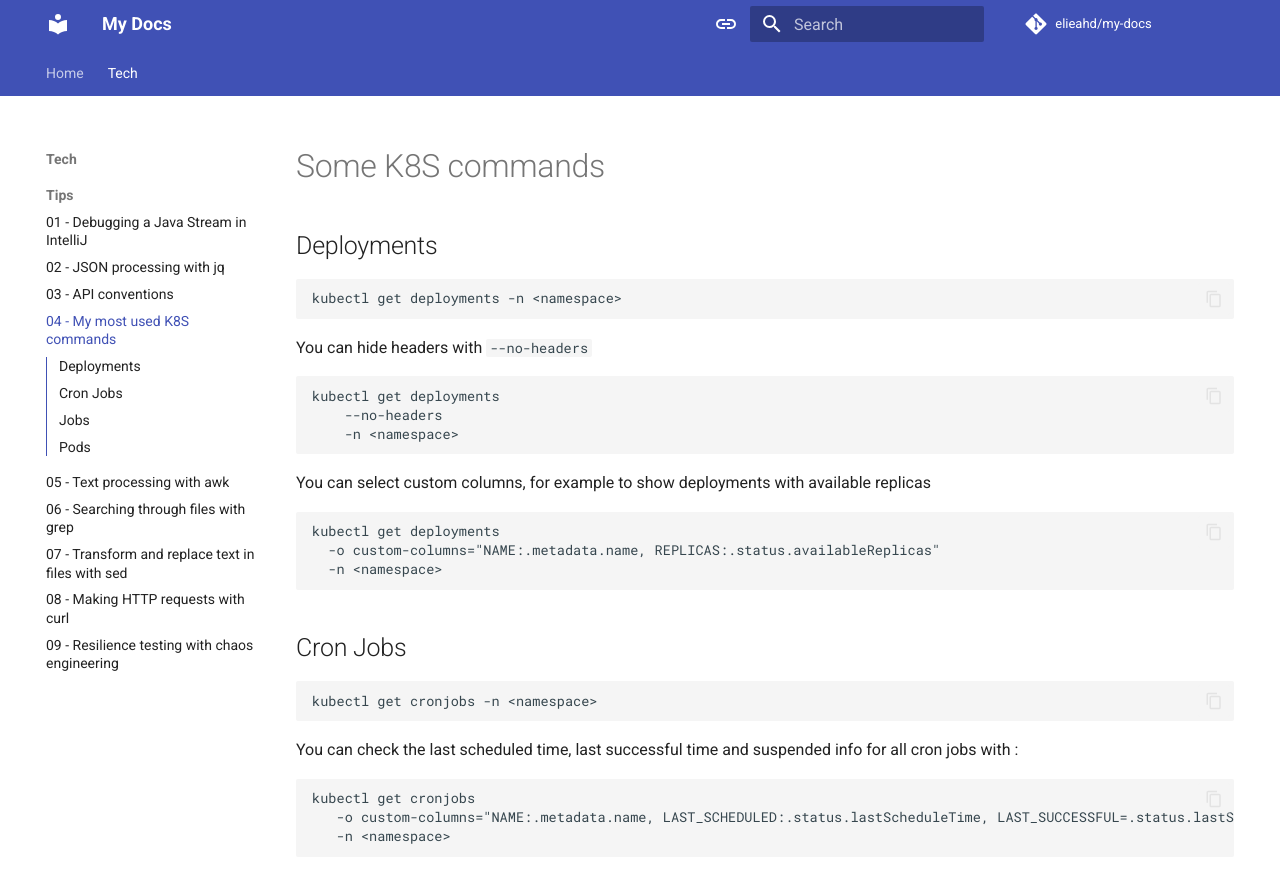
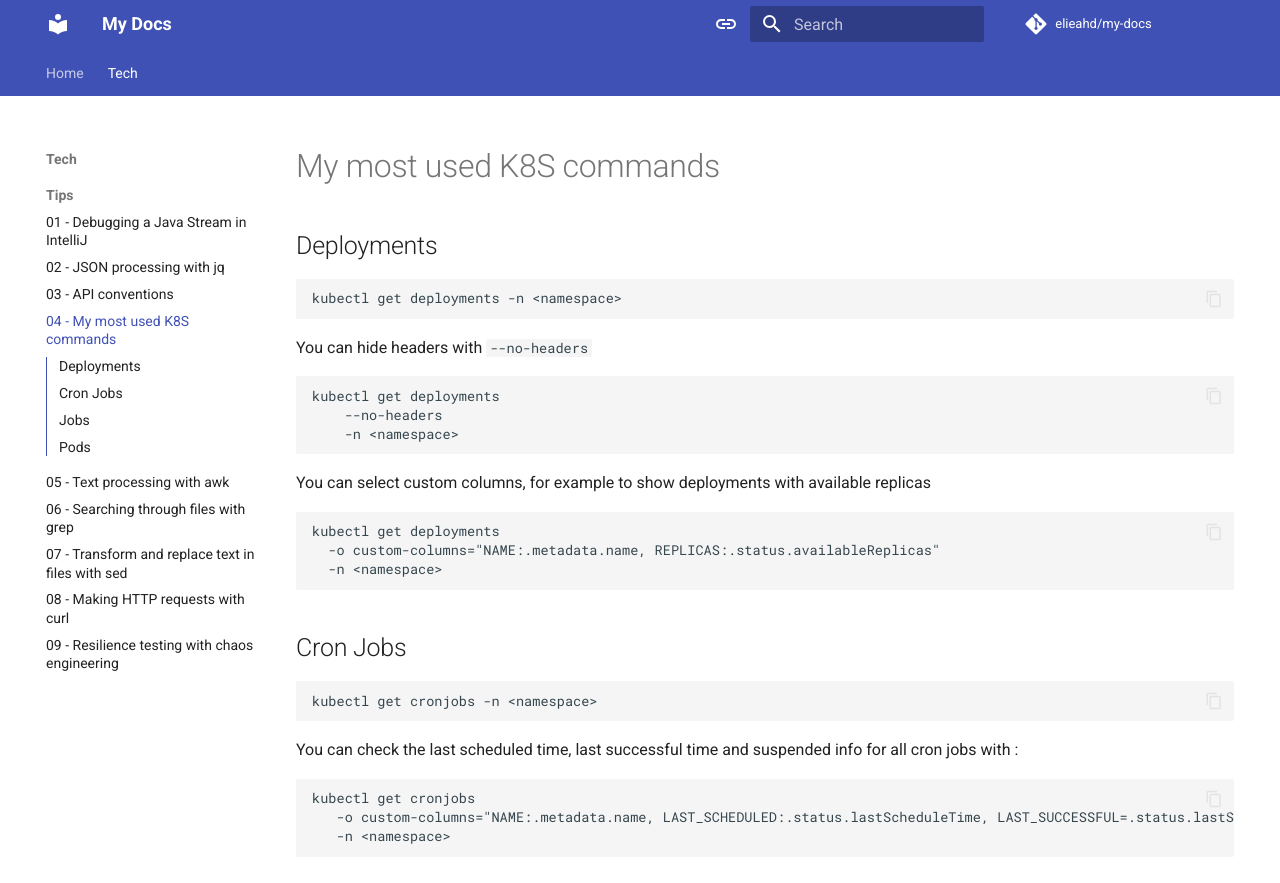
Before and after one commit to elieahd/my-docs, an MkDocs documentation site: the page built from docs/tech/tips/k8s-commands.md, in a window 1280 px wide and 900 px high. Shown: the top 883 px of the window. Built offline with MkDocs 1.6.1 and Material for MkDocs 9.7.7, drawn with Linux system fonts in a browser that asks for light colours; comment, search, counter and statistics services are not loaded.

Commit message:
feat: update k8s command tips

````diff
--- a/docs/tech/tips/k8s-commands.md
+++ b/docs/tech/tips/k8s-commands.md
@@ -1,4 +1,4 @@
-# Some K8S commands
+# My most used K8S commands
 
 ## Deployments
 ```sh
````
